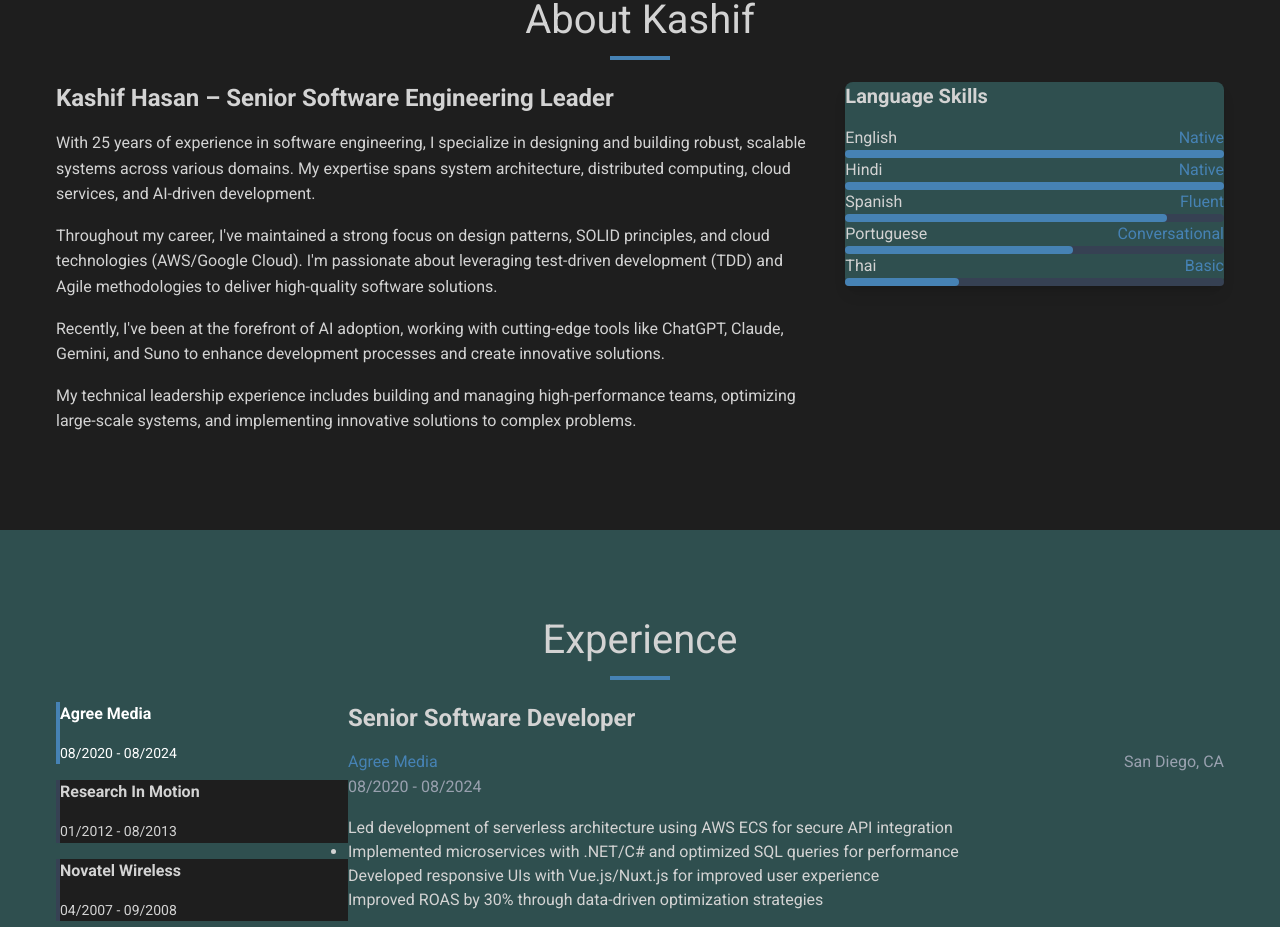
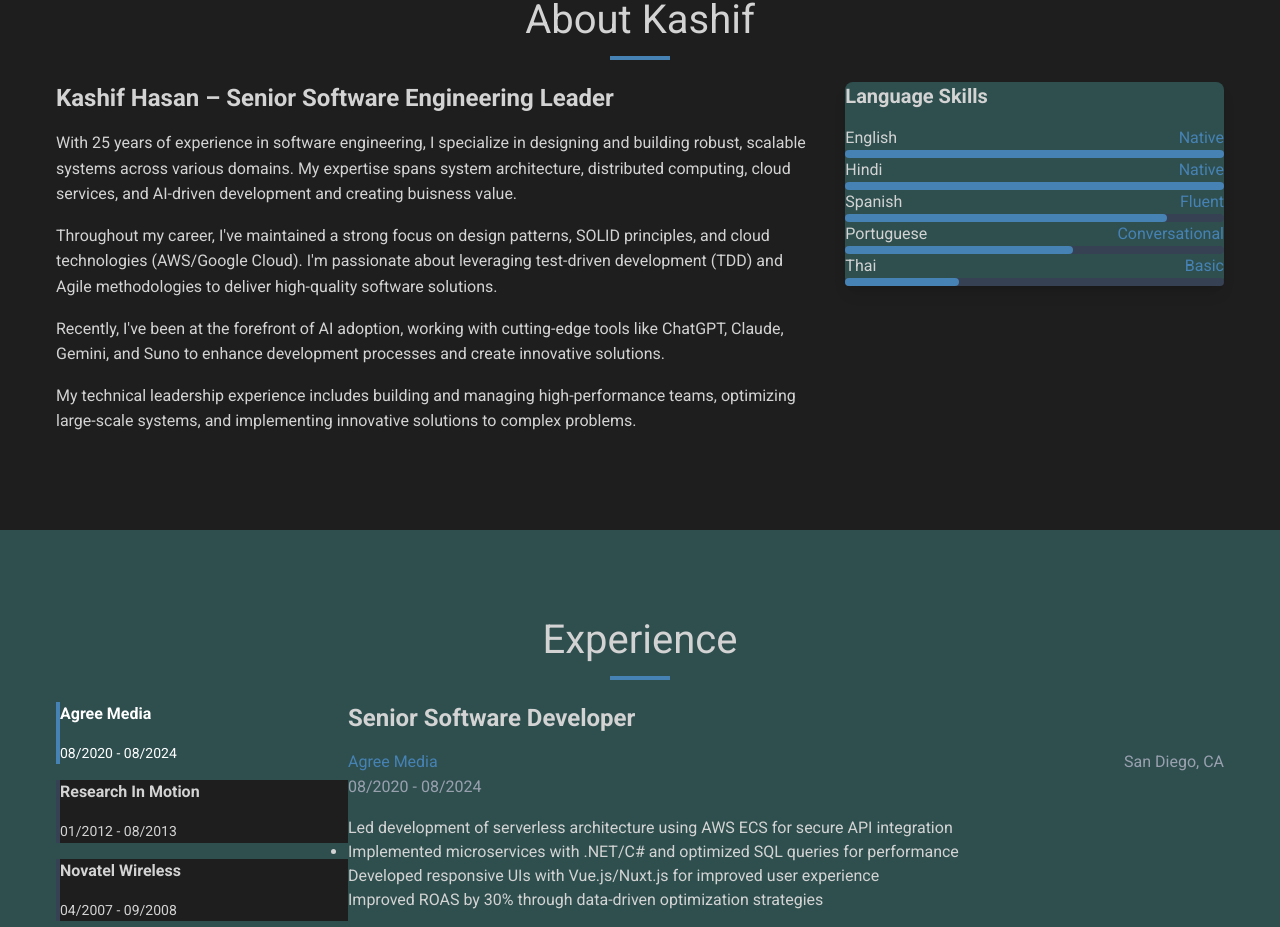
Before and after one commit to callmealias/callmealias.github.io, a Next.js app: page / in a window 1280 px wide. Shown: the part 890-1817 px from the top of the page. Built offline with nearby package versions, Linux system fonts and the light colour scheme.

Commit message:
prod deploy

```diff
--- a/components/About.js
+++ b/components/About.js
@@ -22,7 +22,7 @@ export default function About() {
             <h3 className="text-2xl font-bold mb-4">Kashif Hasan – Senior Software Engineering Leader</h3>
 
             <p className="mb-4">
-              With 25 years of experience in software engineering, I specialize in designing and building robust, scalable systems across various domains. My expertise spans system architecture, distributed computing, cloud services, and AI-driven development.
+              With 25 years of experience in software engineering, I specialize in designing and building robust, scalable systems across various domains. My expertise spans system architecture, distributed computing, cloud services, and AI-driven development and creating buisness value.
             </p>
 
             <p className="mb-4">
```
